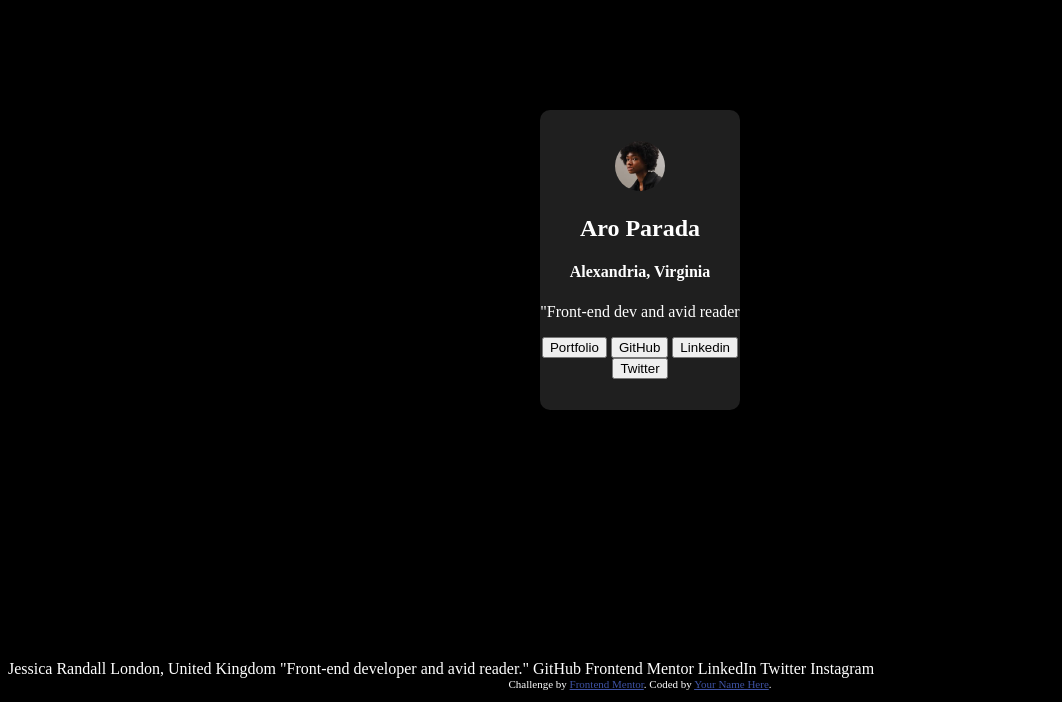
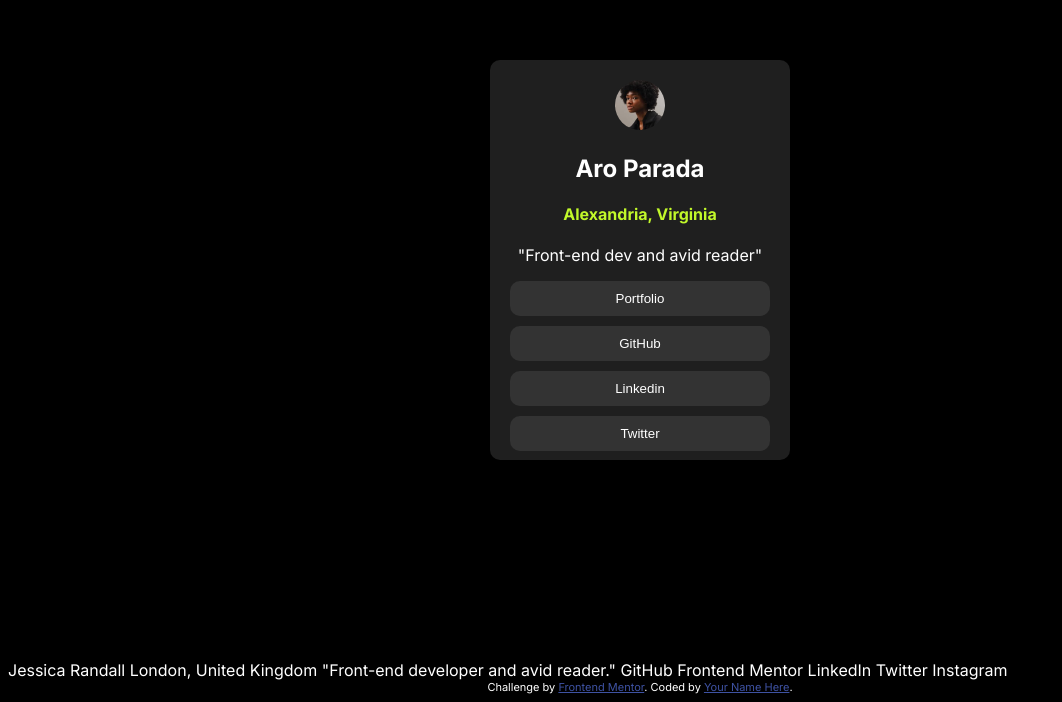
Before and after one commit to AroParada/socialLinksFM, a plain HTML site: page index.html in a window 1280 px wide. Shown: the part 148-850 px from the top of the page, without its empty margins (0-1062 px from the left). Drawn offline with Linux system fonts and the light colour scheme.

Commit message:
added on hover button effects

```diff
--- a/index.html
+++ b/index.html
@@ -1,6 +1,12 @@
 <!DOCTYPE html>
 <html lang="en">
   <head>
+    <link rel="preconnect" href="https://fonts.googleapis.com" />
+    <link rel="preconnect" href="https://fonts.gstatic.com" crossorigin />
+    <link
+      href="https://fonts.googleapis.com/css2?family=Figtree:ital,wght@0,300..900;1,300..900&family=Inter:ital,opsz,wght@0,14..32,100..900;1,14..32,100..900&family=Outfit:wght@100..900&display=swap"
+      rel="stylesheet"
+    />
     <meta charset="UTF-8" />
     <meta name="viewport" content="width=device-width, initial-scale=1.0" />
     <!-- displays site properly based on user's device -->
@@ -28,7 +34,8 @@
           />
           <h2>Aro Parada</h2>
           <h4>Alexandria, Virginia</h4>
-          <p>"Front-end dev and avid reader</p>
+          <p>"Front-end dev and avid reader"</p>
+
           <button>Portfolio</button>
           <button>GitHub</button>
           <button>Linkedin</button>
--- a/style.css
+++ b/style.css
@@ -9,6 +9,11 @@
 body {
   background-color: black;
   color: white;
+  font-family: "Inter", sans-serif;
+}
+
+h4 {
+  color: hsl(76, 94%, 57%);
 }
 
 .container {
@@ -19,11 +24,10 @@ body {
 
 .card {
   background-color: hsl(0, 0%, 12%);
-  height: 300px;
-  width: 200px;
+  height: 400px;
+  width: 300px;
   border-radius: 10px;
   place-self: center;
-  align-content: center;
 }
 
 .image {
@@ -34,4 +38,22 @@ body {
 
 .card-body {
   text-align: center;
+  padding: 20px;
 }
+
+button {
+  display: block;
+  width: 100%;
+  background-color: hsl(0, 0%, 20%);
+  padding: 10px;
+  margin-top: 10px;
+  margin-bottom: 10px;
+  border: none;
+  border-radius: 10px;
+  color: white;
+}
+
+button:hover {
+  background-color: hsl(75, 94%, 57%);
+  color: black;
+}
```
